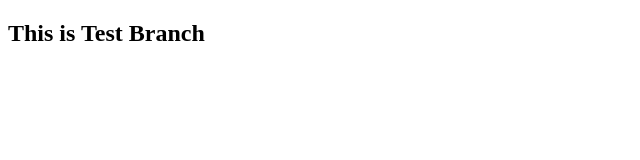
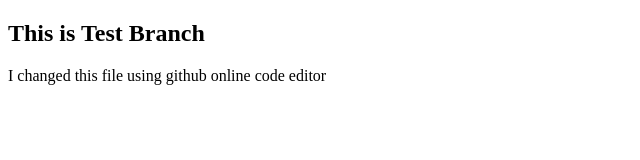
Before and after one commit to niran637/GitHub_Test, a plain HTML site: page index.html in a window 1280 px wide. Shown: the whole page, without its empty margins (0-640 px from the left). Drawn offline with Linux system fonts and the light colour scheme.

Commit message:
I changed my index.html using github online code editor

```diff
--- a/index.html
+++ b/index.html
@@ -12,6 +12,9 @@
 
     <h2>This is Test Branch</h2>
 
+    <p>I changed this file using github online code editor<p>
+
+
 </body>
 
 </html>
```
